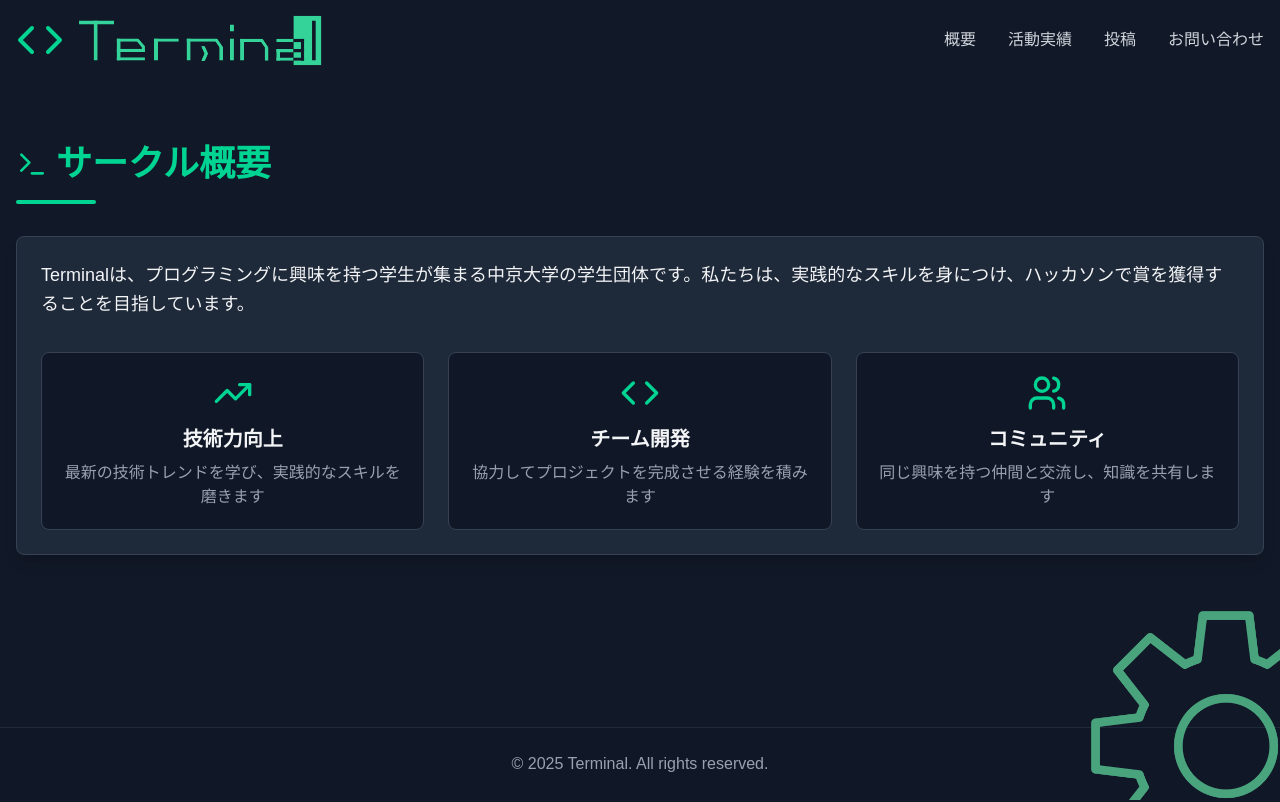
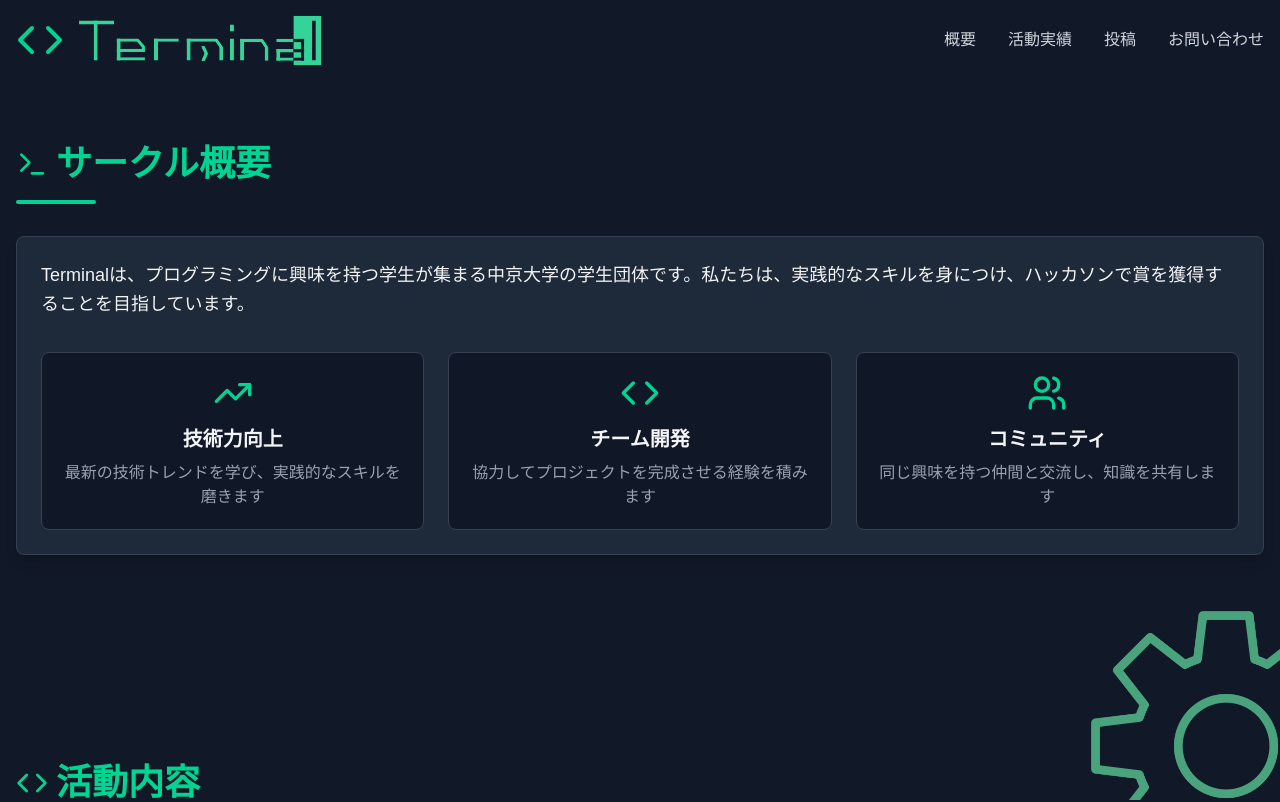
Before and after one commit to LimeIvy/C-Hack-Website, a Next.js app: page / in a window 1280 px wide. Shown: the top 802 px of the page. Built offline with nearby package versions, Linux system fonts and the light colour scheme; a web font is replaced by a local one.

Commit message:
fix(ui): フッターの表示位置を修正

```diff
--- a/src/components/layouts/footer.tsx
+++ b/src/components/layouts/footer.tsx
@@ -5,7 +5,7 @@ import type { JSX } from 'react';
 
 export default function Footer(): JSX.Element {
   return (
-    <footer className="fixed bottom-0 w-full border-t border-gray-800 py-6 bg-gray-900">
+    <footer className="bottom-0 w-full border-t border-gray-800 py-6 bg-gray-900">
       <div className="container mx-auto px-4 text-center text-gray-400">
         <p>&copy; 2025 Terminal. All rights reserved.</p>
       </div>
```
